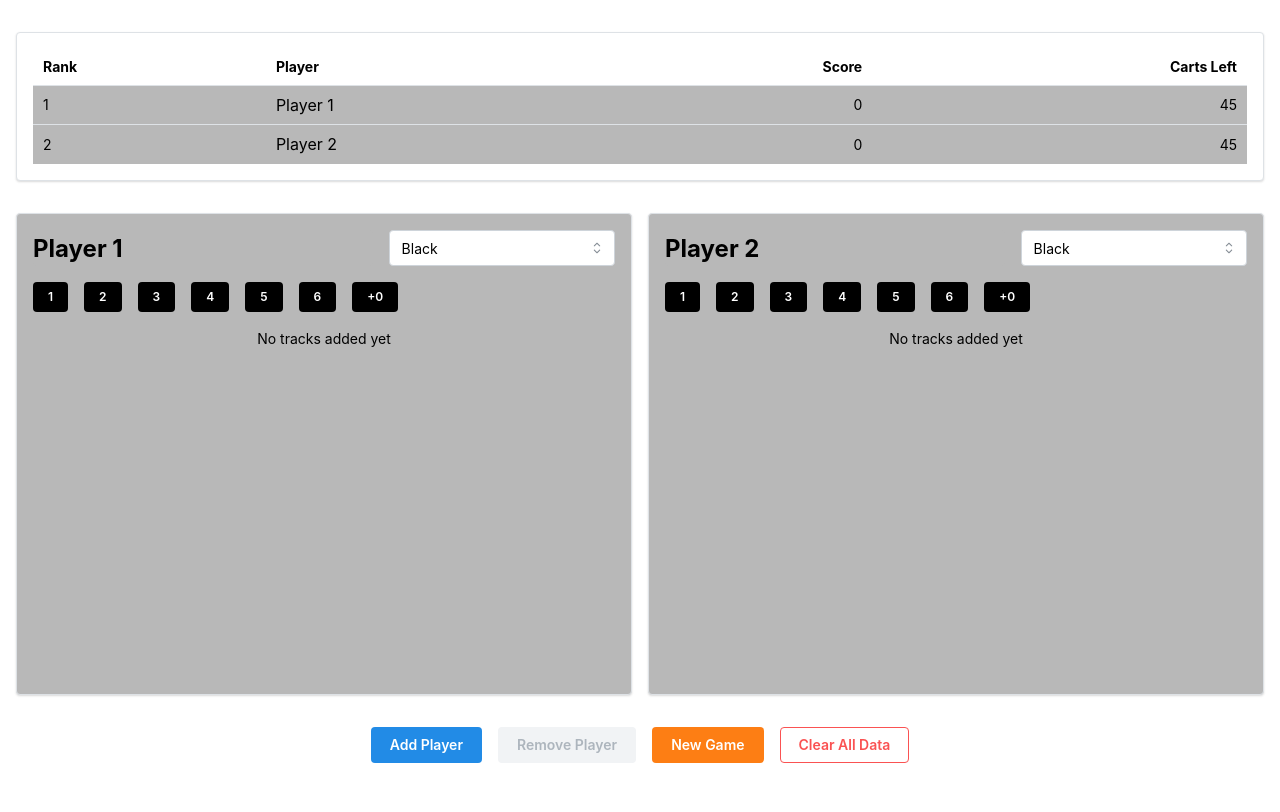
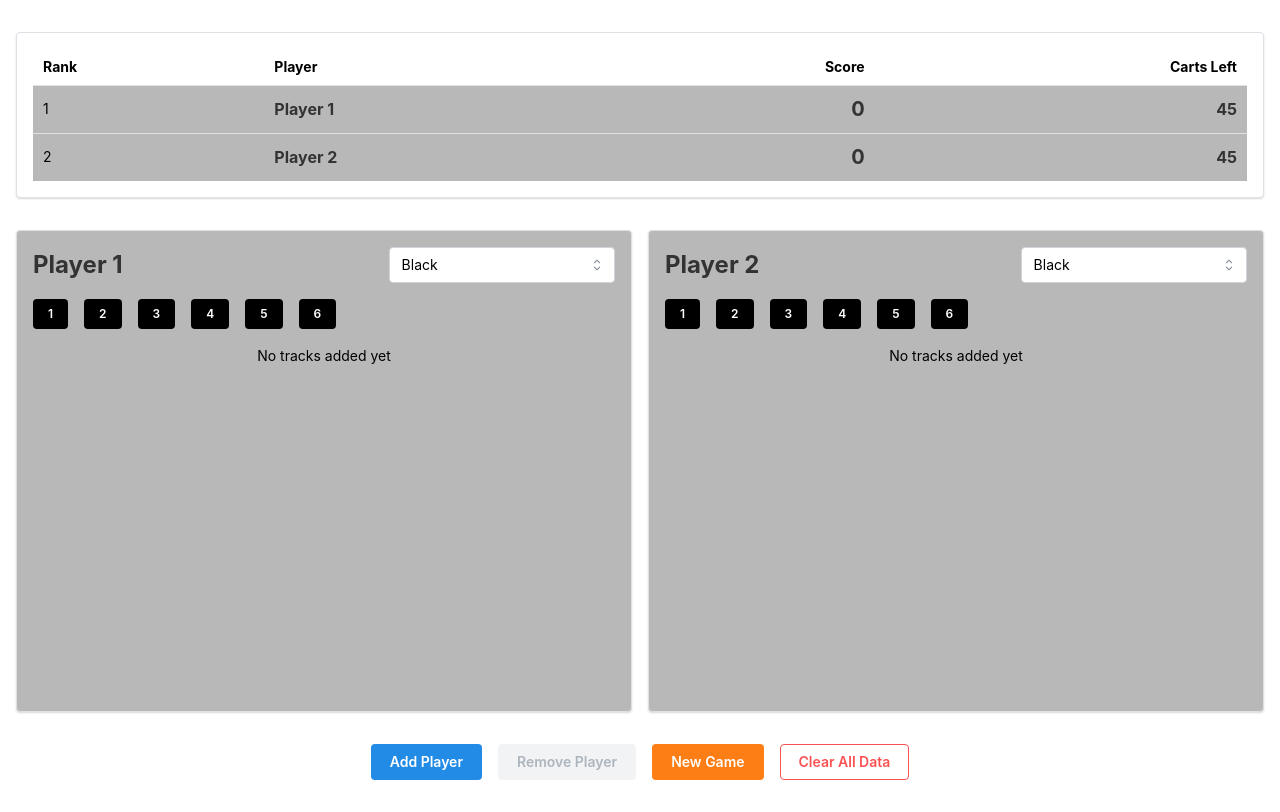
Before and after one commit to fferegrino/ticket2score, a React (Vite) app: page / in a window 1280 px wide. Built offline with nearby package versions, Linux system fonts and the light colour scheme.

Commit message:
More UI changes

```diff
--- a/src/colors.tsx
+++ b/src/colors.tsx
@@ -2,38 +2,44 @@ interface UIColor {
   name: string;
   background: string;
   button: string;
+  darker: string;
   text: string;
 }
 
 export const colorMap: Record<string, UIColor> = {
   red: {
     name: "Red",
-    background: "#ff7070",
+    background: "#FFCCCC",
     button: "red",
+    darker: "#832E2E",
     text: "#ffffff",
   },
   blue: {
     name: "Blue",
     background: "#85b4ff",
     button: "blue",
+    darker: "#234482",
     text: "#ffffff",
   },
   green: {
     name: "Green",
     background: "#95ff85",
     button: "green",
+    darker: "#365C30",
     text: "#ffffff",
   },
   yellow: {
     name: "Yellow",
     background: "#ffff85",
     button: "#FFA909",
+    darker: "#5C5C30",
     text: "#ffffff",
   },
   black: {
     name: "Black",
     background: "#b8b8b8",
     button: "black",
+    darker: "#333333",
     text: "#ffffff",
   },
 };
--- a/src/components/Player.tsx
+++ b/src/components/Player.tsx
@@ -86,7 +86,7 @@ export function Player({
     }
   };
 
-  const { background, button, text } =
+  const { background, button, text, darker } =
     colorMap[selectedColor] || colorMap["black"];
 
   return (
@@ -104,7 +104,7 @@ export function Player({
             root: { flex: 3 },
             input: {
               background: background,
-              color: button,
+              color: darker,
               border: "none",
               fontWeight: "bold",
               fontSize: "1.5rem",
@@ -137,15 +137,21 @@ export function Player({
             {length}
           </Button>
         ))}
+      </Group>
       <Button
+        fullWidth
         onClick={handleAddPoints}
         disabled={trackPoints === 0}
         size="xs"
-          style={{ backgroundColor: button, color: text }}
+        mb="md"
+        style={{
+          backgroundColor: button,
+          color: text,
+          display: trackPoints === 0 ? "none" : "block",
+        }}
       >
         +{trackPoints}
       </Button>
-      </Group>
 
       <ScrollArea h={350}>
         <List spacing="xs" size="sm" center>
@@ -165,7 +171,10 @@ export function Player({
                   }}
                 >
                   <Group>
-                    <Text size="xl" style={{ color: button }}>
+                    <Text
+                      size="xl"
+                      style={{ color: darker, fontWeight: "bold" }}
+                    >
                       {entry.points} carts
                     </Text>
                     {/* <Text style={{ color: button }}>
--- a/src/components/Scoreboard.tsx
+++ b/src/components/Scoreboard.tsx
@@ -28,7 +28,7 @@ export function Scoreboard({ players }: ScoreboardProps) {
         </Table.Thead>
         <Table.Tbody>
           {sortedPlayers.map((player, index) => {
-            const { background, button, text } =
+            const { background, button, text, darker } =
               colorMap[player.color] || colorMap["black"];
 
             return (
@@ -37,13 +37,19 @@ export function Scoreboard({ players }: ScoreboardProps) {
                   {index + 1}
                 </Table.Td>
                 <Table.Td style={{ backgroundColor: background }}>
-                  <Text>{player.name}</Text>
+                  <Text size="md" style={{ color: darker, fontWeight: "bold" }}>
+                    {player.name}
+                  </Text>
                 </Table.Td>
                 <Table.Td ta="right" style={{ backgroundColor: background }}>
-                  {player.score}
+                  <Text size="xl" style={{ color: darker, fontWeight: "bold" }}>
+                    {player.score}
+                  </Text>
                 </Table.Td>
                 <Table.Td ta="right" style={{ backgroundColor: background }}>
-                  {player.cartsLeft}
+                  <Text size="md" style={{ color: darker, fontWeight: "bold" }}>
+                    {player.cartsLeft}
+                  </Text>
                 </Table.Td>
               </Table.Tr>
             );
```
Lines whose indentation alone changed are shown as unchanged.
